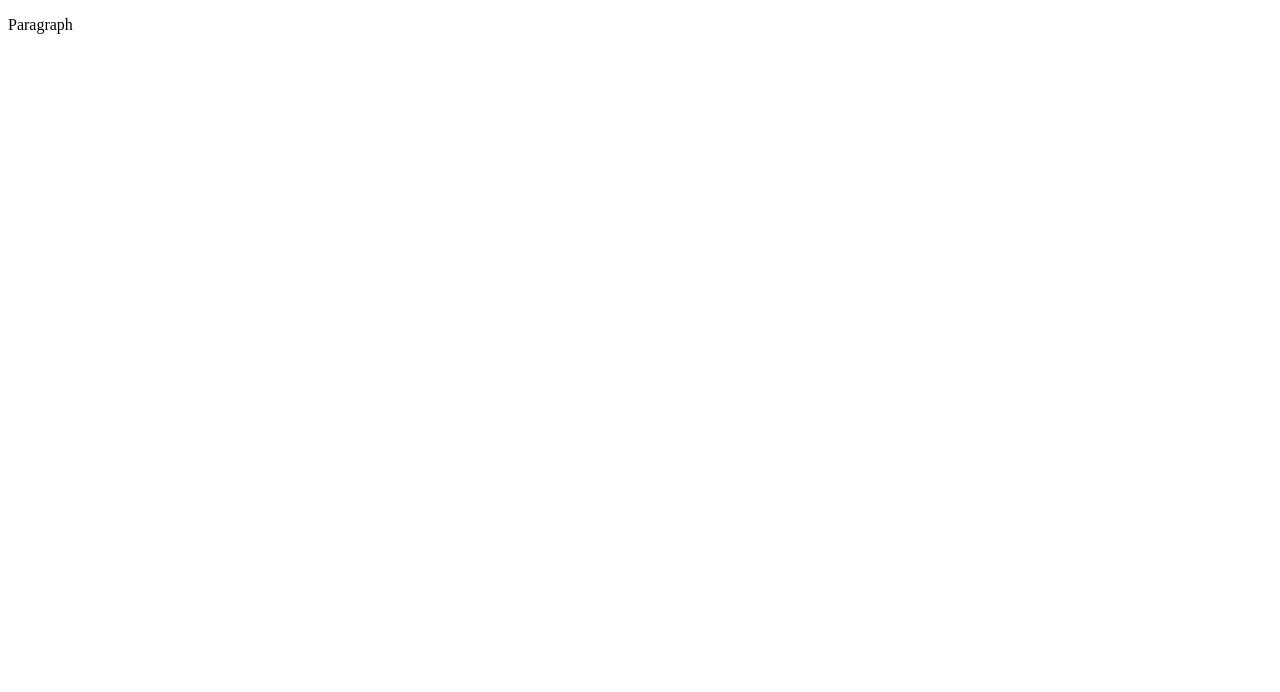
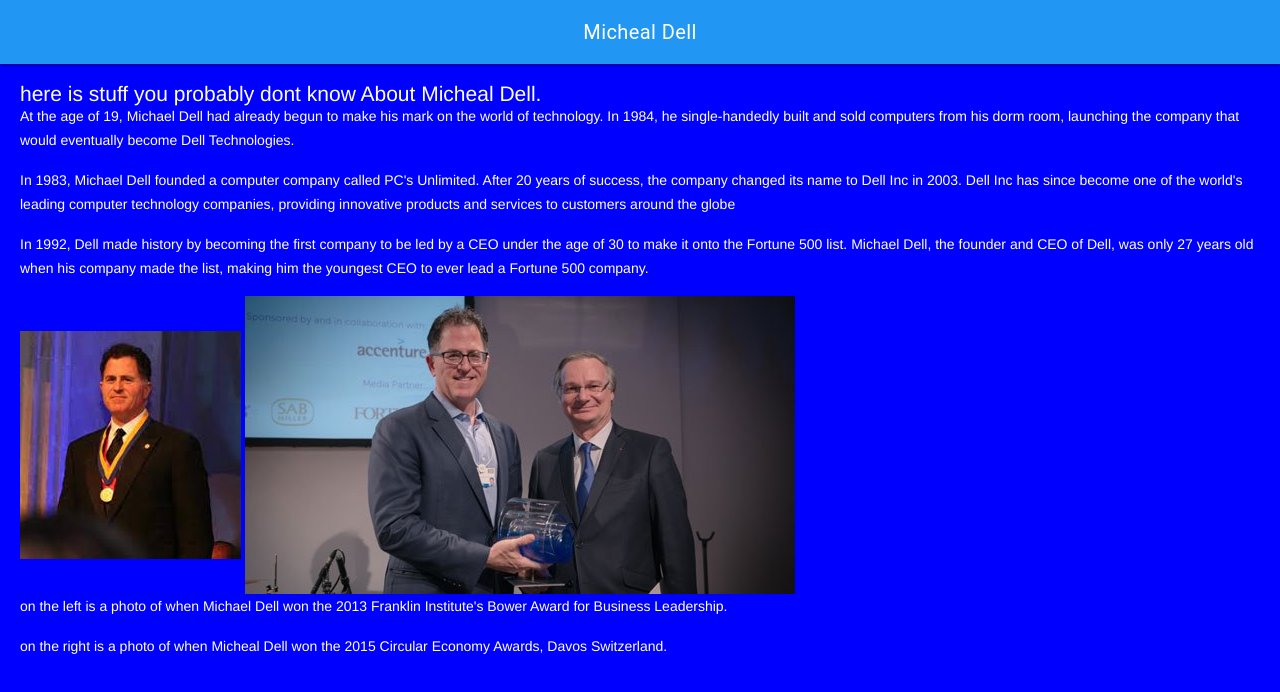
Before and after one commit to MTHS-ICS2O-2-2022/ICS2O-Assignment-01-Colton-Grant, a plain HTML site: page index.html in a window 1280 px wide. Drawn offline with nearby package versions, Linux system fonts and the light colour scheme.

Commit message:
added download.jpeg

```diff
--- a/css/style.css
+++ b/css/style.css
@@ -1,4 +1,26 @@
-/* Created by: Mr. Coxall
-* Created on: Sep 2020
+/* Created by: Colton
+* Created on: february 2023
 * This file contains the CSS for index.html
 */
+.mdl-layout__header-row {
+  justify-content: center;
+  padding: 0;
+}
+
+.mdl-layout__content {
+  padding-left: 15pt;
+  padding-right: 15pt;
+  padding-top: 15pt;
+}
+
+.page-content {
+  color: white;
+  font-family: Helvetica, Arial, sans-serif;
+  font-size: 1.5rem;
+}
+
+p{
+  color: white;
+}
+body {
+  background-color: blue;
--- a/index.html
+++ b/index.html
@@ -1,9 +1,45 @@
 <!DOCTYPE html>
 <html>
   <head>
-    <title>Title</title>
+    <meta charset="utf-8" />
+    <meta name="description" content="about Micheal Dell" />
+    <meta name="keywords" content="mths, ics2o" />
+    <meta name="author" content="Colton" />
+    <meta name="viewport" content="width=device-width, initial-scale=1.0" />
+    <link rel="stylesheet" href="https://fonts.googleapis.com/icon?family=Material+Icons" />
+    <link rel="stylesheet" href="https://code.getmdl.io/1.3.0/material.blue-yellow.min.css" />
+    <link rel="stylesheet" href="./css/style.css" />
+      <link rel="apple-touch-icon" sizes="180x180" href="apple-touch-icon.png" />
+      <link rel="icon" type="image/png" sizes="32x32" href="favicon-32x32.png" />
+      <link rel="icon" type="image/png" sizes="16x16" href="favicon-16x16.png" />
+      <link rel="manifest" href="site.webmanifest" />
+    <title>About Micheal Dell</title>
   </head>
   <body>
-    <p>Paragraph</p>
+<script defer src="https://code.getmdl.io/1.3.0/material.min.js"></script>
+<div class="mdl-layout mdl-js-layout mdl-layout--fixed-header">
+  <header class="mdl-layout__header">
+    <div class="mdl-layout__header-row">
+      <span class="mdl-layout-title">Micheal Dell</span>
+    </div>
+  </header>
+  <main class="mdl-layout__content">
+    <div class="page-content">
+      here is stuff you probably dont know About Micheal Dell.
+    </div>
+    <p>At the age of 19, Michael Dell had already begun to make his mark on the world of technology. In 1984, he single-handedly built
+    and sold computers from his dorm room, launching the company that would eventually become Dell Technologies.
+  </p>
+  <p>In 1983, Michael Dell founded a computer company called PC's Unlimited. After 20 years of success, the company changed
+  its name to Dell Inc in 2003. Dell Inc has since become one of the world's leading computer technology companies,
+  providing innovative products and services to customers around the globe</p>
+  <p>In 1992, Dell made history by becoming the first company to be led by a CEO under the age of 30 to make it onto the
+  Fortune 500 list. Michael Dell, the founder and CEO of Dell, was only 27 years old when his company made the list,
+  making him the youngest CEO to ever lead a Fortune 500 company.</p>
+  <img src="./images/download.jpeg" />
+  <img src="./images/msd_2D00_circular_2D00_award_5F00_550x298.jpg" />
+  <p>on the left is a photo of when Michael Dell won the 2013 Franklin Institute's Bower Award for Business Leadership.</p>
+  <p>on the right is a photo of when Micheal Dell won the 2015 Circular Economy Awards, Davos Switzerland.</p>
+  <p></p>
   </body>
 </html>
```
Also changed, not shown: android-chrome-192x192.png (added), android-chrome-512x512.png (added), apple-touch-icon.png (added), favicon-16x16.png (added), favicon-32x32.png (added), favicon.ico (added), images/Michael-Dell-Speaking.webp (added), images/download.jpeg (added), images/msd_2D00_circular_2D00_award_5F00_550x298.jpg (added), site.webmanifest (added).
